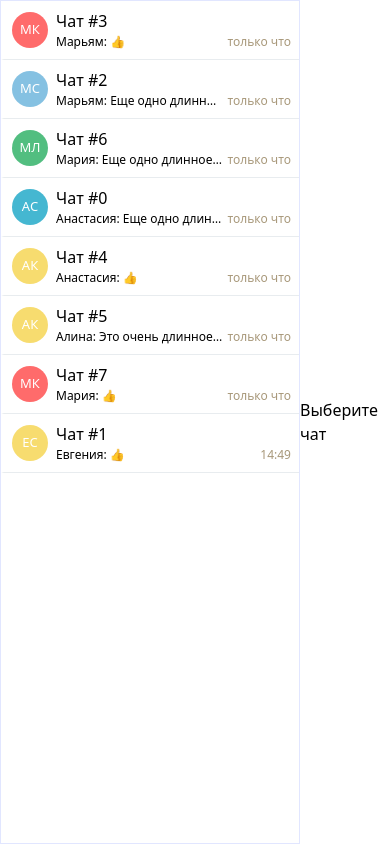
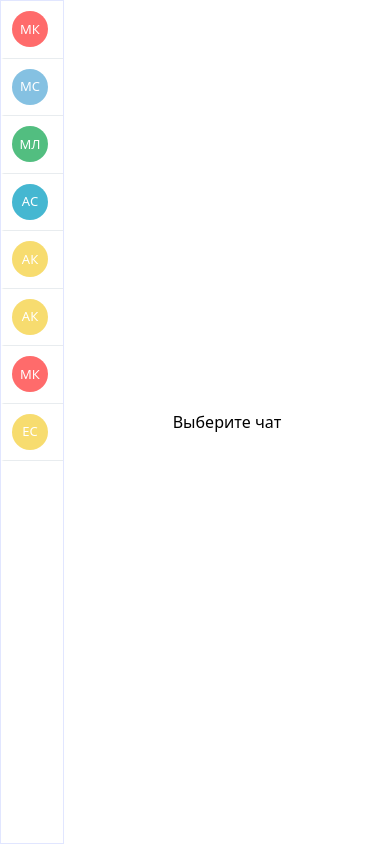
Before and after one commit to agufranov/chat-wnd, a React (Vite) app: page / in a window 390 px wide. Built offline with nearby package versions, Linux system fonts and the light colour scheme.

Commit message:
adaptive

```diff
--- a/src/pages/MainPage/MainPage.module.css
+++ b/src/pages/MainPage/MainPage.module.css
@@ -9,8 +9,21 @@
   --width: 300px;
   width: var(--width);
   flex-basis: var(--width);
+  transition: all ease 0.3s;
 }
 
 .content {
   flex: 1;
 }
+
+@media screen and (max-width: 768px) {
+  .sidebar {
+    --width: 144px;
+  }
+}
+
+@media screen and (max-width: 576px) {
+  .sidebar {
+    --width: 64px;
+  }
+}
--- a/src/widgets/ChatList/ChatList.module.css
+++ b/src/widgets/ChatList/ChatList.module.css
@@ -47,9 +47,16 @@
   flex: 0 0 auto;
 }
 
-.messagePreview {
+.text {
   flex: 1;
   overflow: hidden;
+}
+
+.chatName {
+  overflow: hidden;
+  white-space: nowrap;
+  text-overflow: ellipsis;
+  font-size: 15px;
 }
 
 .lastMessage {
@@ -74,3 +81,17 @@
   white-space: nowrap;
   color: var(--color-text-tertiary);
 }
+
+@media screen and (max-width: 768px) {
+  .lastMessageText {
+    display: none;
+  }
+
+  .lastMessageTimestamp {
+    margin-left: unset;
+  }
+}
+
+@media screen and (max-width: 576px) {
+
+}
--- a/src/widgets/ChatList/ChatList.tsx
+++ b/src/widgets/ChatList/ChatList.tsx
@@ -55,8 +55,8 @@ export const ChatList: React.FC<ChatListProps> = ({
                 >
                   {avatar.text}
                 </div>
-                <div className={style.messagePreview}>
-                  <div>{chat.name}</div>
+                <div className={style.text}>
+                  <div className={style.chatName}>{chat.name}</div>
                   {chat.lastMessage && (
                     <div className={style.lastMessage}>
                       <span className={style.lastMessageText}>
```
